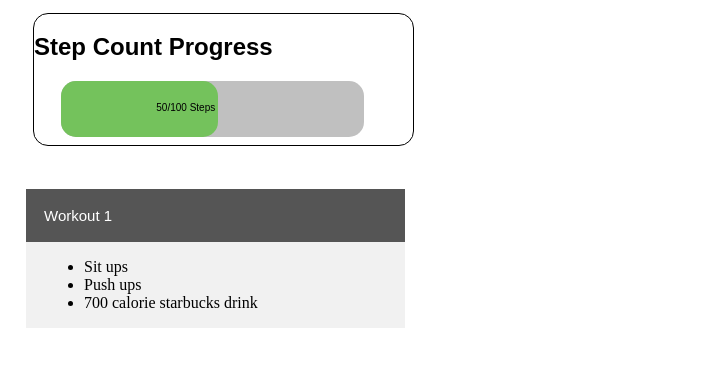
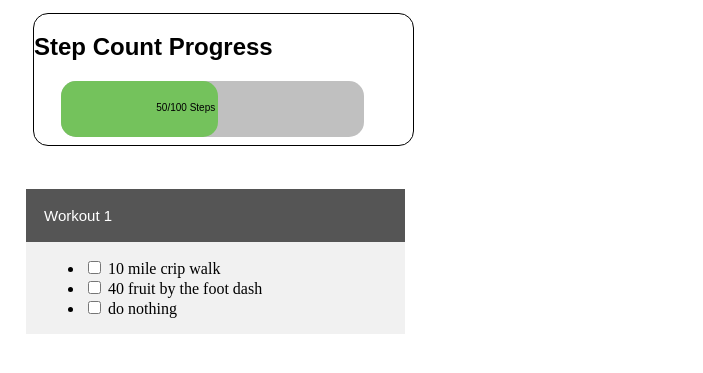
Before and after one commit to health-0201-05/phase-2, a plain HTML site: page exercise.html in a window 1280 px wide. Both pictures are taken after a click on the button "Workout 1". Shown: the part 329-702 px from the top of the page, without its empty margins (0-703 px from the left). Drawn offline with Linux system fonts and the light colour scheme.

Commit message:
exercise functionality complete, need base page data

```diff
--- a/exercise.html
+++ b/exercise.html
@@ -31,15 +31,17 @@
 
     <!-- dumb div wont take style from stylesheet, so style is here instead. -->
     <div style="width: 30%; padding:18px">
-        <!-- idea: have this button have an arrow that will show which way itll open. IM NOT DOING THIS IN VANILLA HTML -->
+        <!-- idea: have this button have an arrow that will show which way itll open. hopefully, WE DO THIS IN REACT! -->
         <button type="button" class="collapsible">Workout 1</button>
         <div class="collapsible-content">
             <ul>
                 <!-- for now, hardcoded. can easily point to data LATER. -->
-                <li>Sit ups</li>
-                <li>Push ups</li>
-                <li>700 calorie starbucks drink</li>
-                <!-- also, not buttons. ALSO CAN BE DONE LATER WITH ACTUAL DATA-->
+                <li><input type="checkbox" id="e1" name="e1" value="e1">
+                <label for="vehicle1"> 10 mile crip walk </label> </li>
+                <li><input type="checkbox" id="e2" name="e2" value="e3">
+                <label for="vehicle2"> 40 fruit by the foot dash</label></li>
+                <li><input type="checkbox" id="e3" name="e3" value="e3">
+                <label for="vehicle3"> do nothing </label></li>
             </ul>
         </div>
 
```
